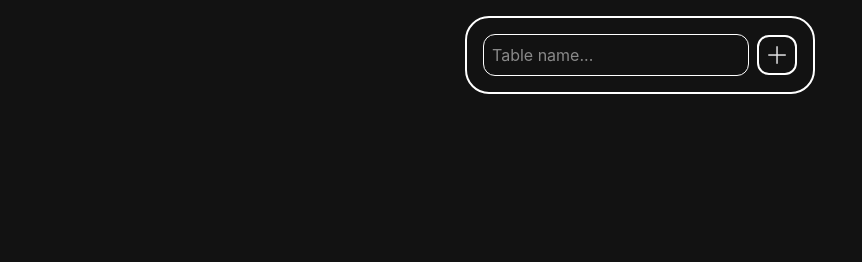
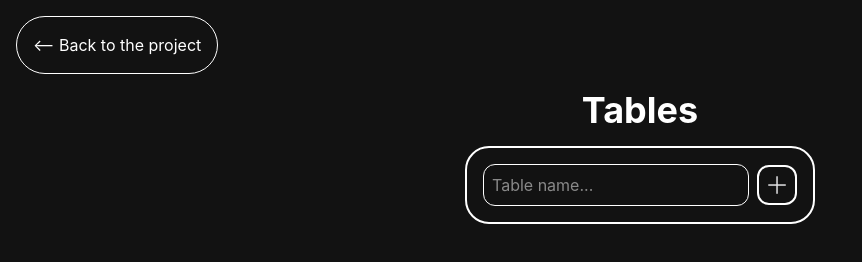
Before and after one commit to haicuong/task-manager, a website built with Vite: page index.html in a window 1280 px wide. Shown: the whole page, without its empty margins (0-862 px from the left). Built offline with nearby package versions, Linux system fonts and the light colour scheme.

Commit message:
Back button

```diff
--- a/index.html
+++ b/index.html
@@ -2,13 +2,18 @@
 <html lang="en">
   <head>
     <meta charset="UTF-8" />
-    <link rel="stylesheet" href="styles.css">
+    <link rel="stylesheet" href="styles.css" />
     <meta name="viewport" content="width=device-width, initial-scale=1.0" />
     <script type="module" src="/script/main.ts"></script>
     <script type="module" src="/script/tooltip-event.ts"></script>
     <title>Task Manager</title>
   </head>
-  <body class="bg-[#121212] text-white">
-
+  <body class="bg-[#121212] flex flex-col text-white">
+    <a
+      class="p-4 rounded-full border w-fit m-4 active:bg-[#232323] md:hover:scale-98 md:active:scale-96 md:hover:bg-[#232323] md:active:bg-[#303030]"
+      href="https://haicuong.me/projects/posts/personal-website/"
+      >&#10229; Back to the project</a
+    >
+    <h1 class="text-4xl font-bold mx-auto">Tables</h1>
   </body>
 </html>
```
